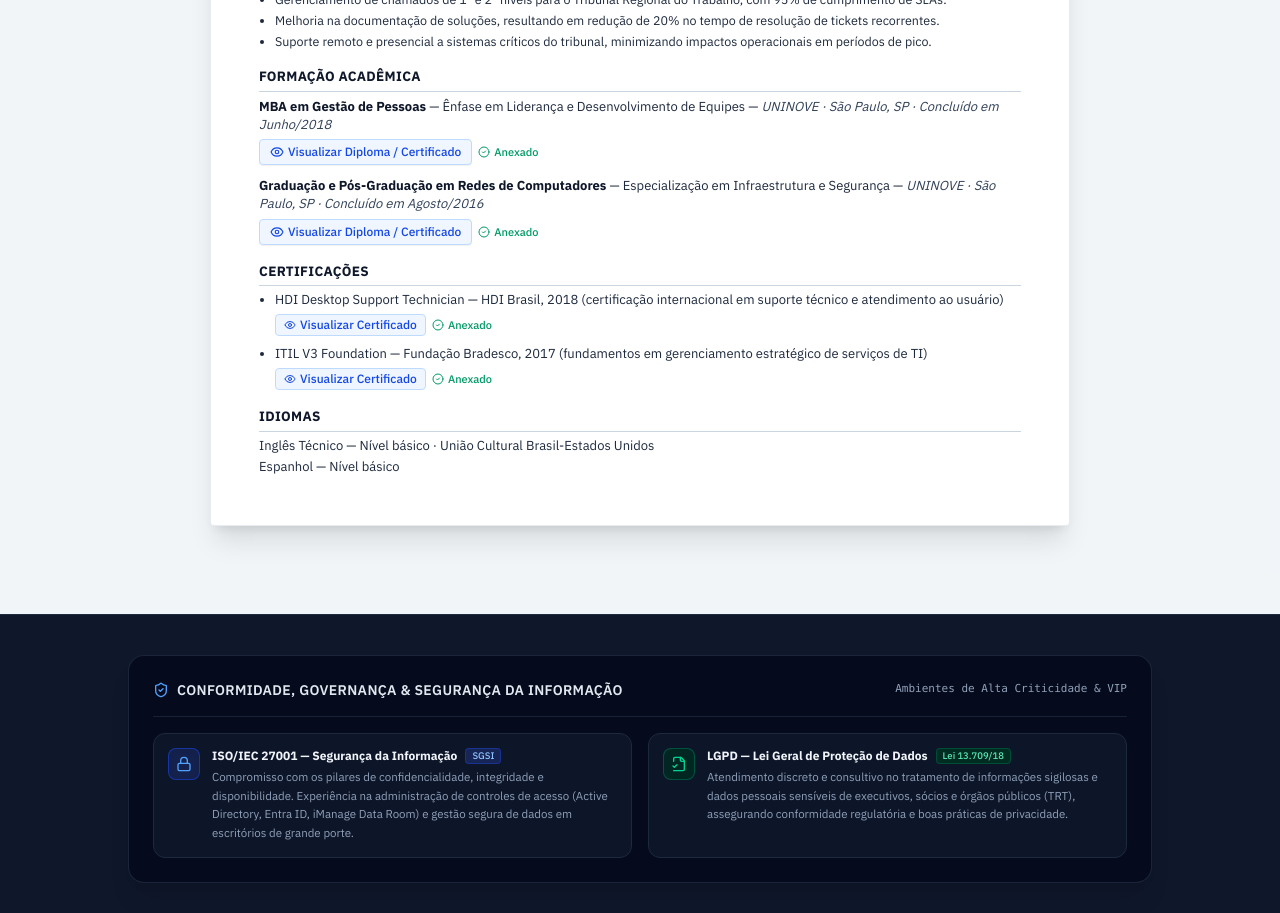
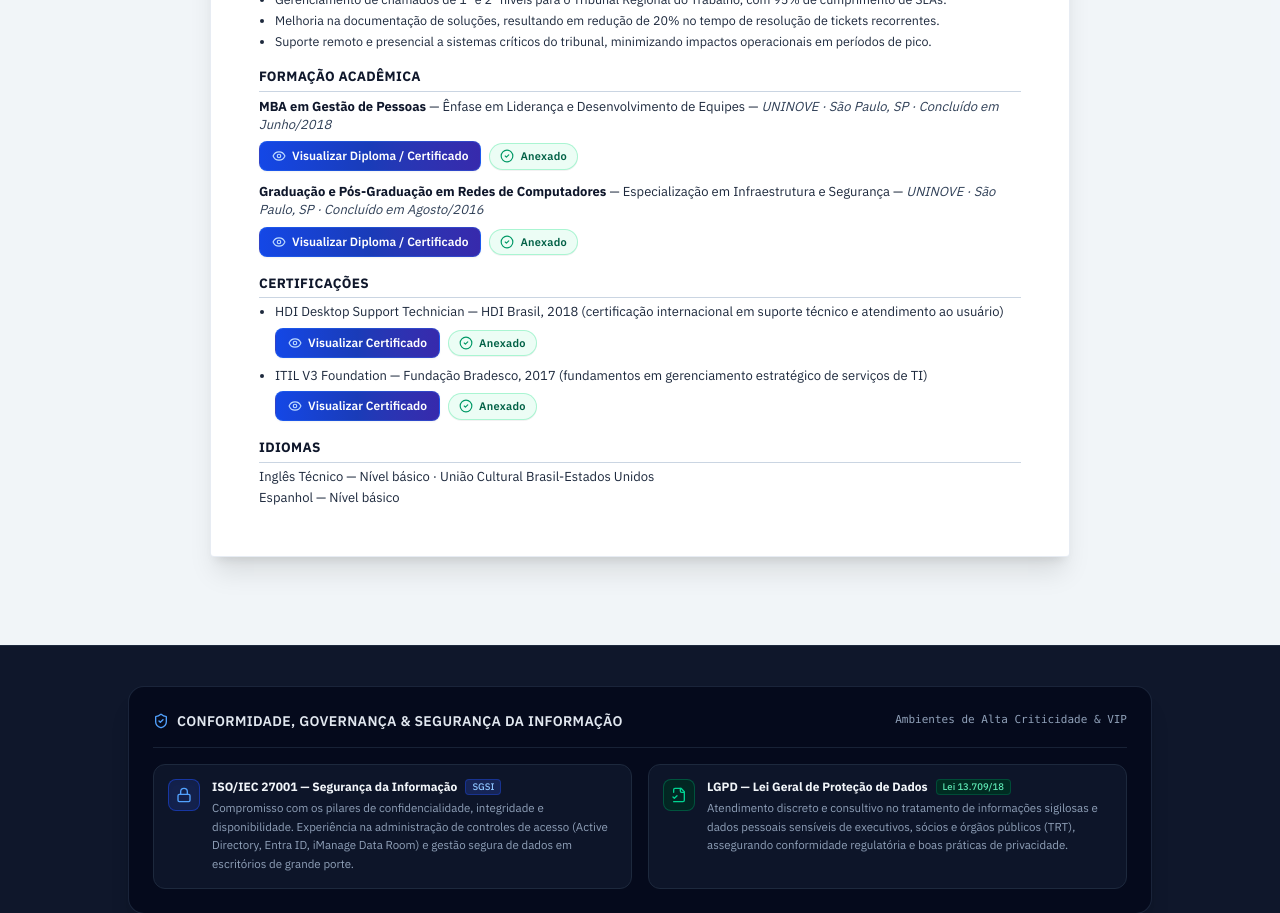
Before and after one commit to FabioOkis/CV-Fabio-Gustavo-de-Minas, a React (Vite) app: page / in a window 1280 px wide. Shown: the part 1460-2373 px from the top of the page. Built offline with nearby package versions, Linux system fonts and the light colour scheme.

Commit message:
style: visual premium para os botoes de anexos no curriculo

```diff
--- a/src/components/CurriculumLanding.tsx
+++ b/src/components/CurriculumLanding.tsx
@@ -298,15 +298,15 @@ export const CurriculumLanding: React.FC<CurriculumLandingProps> = ({
             </p>
 
             {/* Attachment Actions (hidden in print) */}
-            <div className="no-print flex items-center gap-2 pt-0.5">
+            <div className="no-print flex items-center gap-2 pt-1">
               {attachments['mba'] ? (
-                <div className="inline-flex items-center gap-1.5 flex-wrap">
+                <div className="inline-flex items-center gap-2 flex-wrap">
                   <button
                     type="button"
                     onClick={() => onOpenView(attachments['mba'])}
-                    className="inline-flex items-center gap-1 px-2.5 py-1 rounded bg-blue-50 hover:bg-blue-100 text-blue-700 border border-blue-200 text-xs font-medium transition-colors shadow-2xs cursor-pointer"
+                    className="inline-flex items-center gap-1.5 px-3 py-1.5 rounded-lg bg-gradient-to-r from-blue-700 via-blue-800 to-indigo-800 hover:from-blue-600 hover:via-blue-700 hover:to-indigo-700 text-white text-xs font-semibold shadow-xs hover:shadow-md hover:shadow-blue-700/25 border border-blue-500/30 transition-all duration-200 cursor-pointer active:scale-95 group"
                   >
-                    <Eye className="w-3.5 h-3.5" />
+                    <Eye className="w-3.5 h-3.5 text-blue-200 group-hover:scale-110 transition-transform" />
                     <span>Visualizar Diploma / Certificado</span>
                   </button>
                   {isAdmin && (
@@ -319,15 +319,16 @@ export const CurriculumLanding: React.FC<CurriculumLandingProps> = ({
                           'diploma'
                         )
                       }
-                      className="inline-flex items-center gap-1 px-2 py-1 rounded bg-slate-100 hover:bg-slate-200 text-slate-600 text-xs font-medium transition-colors cursor-pointer"
+                      className="inline-flex items-center gap-1.5 px-2.5 py-1.5 rounded-lg bg-white hover:bg-slate-50 text-slate-700 hover:text-slate-900 border border-slate-300 hover:border-slate-400 text-xs font-medium shadow-2xs transition-all cursor-pointer active:scale-95"
                       title="Substituir por outro arquivo"
                     >
-                      <Upload className="w-3 h-3" />
+                      <Upload className="w-3.5 h-3.5 text-slate-500" />
                       <span>Substituir</span>
                     </button>
                   )}
-                  <span className="inline-flex items-center gap-1 text-[11px] text-emerald-600 font-medium">
-                    <CheckCircle2 className="w-3 h-3" /> Anexado
+                  <span className="inline-flex items-center gap-1.5 px-2.5 py-1 rounded-full bg-emerald-50 border border-emerald-200/90 text-emerald-800 text-[11px] font-semibold tracking-wide shadow-2xs">
+                    <CheckCircle2 className="w-3.5 h-3.5 text-emerald-600" />
+                    <span>Anexado</span>
                   </span>
                 </div>
               ) : isAdmin ? (
@@ -340,7 +341,7 @@ export const CurriculumLanding: React.FC<CurriculumLandingProps> = ({
                       'diploma'
                     )
                   }
-                  className="inline-flex items-center gap-1.5 px-3 py-1 rounded-md bg-slate-100 hover:bg-blue-50 text-slate-700 hover:text-blue-700 border border-slate-300 hover:border-blue-300 text-xs font-medium transition-colors cursor-pointer"
+                  className="inline-flex items-center gap-1.5 px-3 py-1.5 rounded-lg bg-blue-50/80 hover:bg-blue-100 text-blue-700 border border-dashed border-blue-300 hover:border-blue-400 text-xs font-semibold transition-all cursor-pointer active:scale-95"
                 >
                   <Paperclip className="w-3.5 h-3.5 text-blue-600" />
                   <span>Anexar Diploma (PDF ou Imagem)</span>
@@ -357,15 +358,15 @@ export const CurriculumLanding: React.FC<CurriculumLandingProps> = ({
             </p>
 
             {/* Attachment Actions (hidden in print) */}
-            <div className="no-print flex items-center gap-2 pt-0.5">
+            <div className="no-print flex items-center gap-2 pt-1">
               {attachments['redes'] ? (
-                <div className="inline-flex items-center gap-1.5 flex-wrap">
+                <div className="inline-flex items-center gap-2 flex-wrap">
                   <button
                     type="button"
                     onClick={() => onOpenView(attachments['redes'])}
-                    className="inline-flex items-center gap-1 px-2.5 py-1 rounded bg-blue-50 hover:bg-blue-100 text-blue-700 border border-blue-200 text-xs font-medium transition-colors shadow-2xs cursor-pointer"
+                    className="inline-flex items-center gap-1.5 px-3 py-1.5 rounded-lg bg-gradient-to-r from-blue-700 via-blue-800 to-indigo-800 hover:from-blue-600 hover:via-blue-700 hover:to-indigo-700 text-white text-xs font-semibold shadow-xs hover:shadow-md hover:shadow-blue-700/25 border border-blue-500/30 transition-all duration-200 cursor-pointer active:scale-95 group"
                   >
-                    <Eye className="w-3.5 h-3.5" />
+                    <Eye className="w-3.5 h-3.5 text-blue-200 group-hover:scale-110 transition-transform" />
                     <span>Visualizar Diploma / Certificado</span>
                   </button>
                   {isAdmin && (
@@ -378,15 +379,16 @@ export const CurriculumLanding: React.FC<CurriculumLandingProps> = ({
                           'diploma'
                         )
                       }
-                      className="inline-flex items-center gap-1 px-2 py-1 rounded bg-slate-100 hover:bg-slate-200 text-slate-600 text-xs font-medium transition-colors cursor-pointer"
+                      className="inline-flex items-center gap-1.5 px-2.5 py-1.5 rounded-lg bg-white hover:bg-slate-50 text-slate-700 hover:text-slate-900 border border-slate-300 hover:border-slate-400 text-xs font-medium shadow-2xs transition-all cursor-pointer active:scale-95"
                       title="Substituir por outro arquivo"
                     >
-                      <Upload className="w-3 h-3" />
+                      <Upload className="w-3.5 h-3.5 text-slate-500" />
                       <span>Substituir</span>
                     </button>
                   )}
-                  <span className="inline-flex items-center gap-1 text-[11px] text-emerald-600 font-medium">
-                    <CheckCircle2 className="w-3 h-3" /> Anexado
+                  <span className="inline-flex items-center gap-1.5 px-2.5 py-1 rounded-full bg-emerald-50 border border-emerald-200/90 text-emerald-800 text-[11px] font-semibold tracking-wide shadow-2xs">
+                    <CheckCircle2 className="w-3.5 h-3.5 text-emerald-600" />
+                    <span>Anexado</span>
                   </span>
                 </div>
               ) : isAdmin ? (
@@ -399,7 +401,7 @@ export const CurriculumLanding: React.FC<CurriculumLandingProps> = ({
                       'diploma'
                     )
                   }
-                  className="inline-flex items-center gap-1.5 px-3 py-1 rounded-md bg-slate-100 hover:bg-blue-50 text-slate-700 hover:text-blue-700 border border-slate-300 hover:border-blue-300 text-xs font-medium transition-colors cursor-pointer"
+                  className="inline-flex items-center gap-1.5 px-3 py-1.5 rounded-lg bg-blue-50/80 hover:bg-blue-100 text-blue-700 border border-dashed border-blue-300 hover:border-blue-400 text-xs font-semibold transition-all cursor-pointer active:scale-95"
                 >
                   <Paperclip className="w-3.5 h-3.5 text-blue-600" />
                   <span>Anexar Diploma (PDF ou Imagem)</span>
@@ -426,7 +428,7 @@ export const CurriculumLanding: React.FC<CurriculumLandingProps> = ({
                   'certificacao'
                 )
               }
-              className="no-print inline-flex items-center gap-1 text-xs font-medium text-blue-700 hover:text-blue-900 hover:underline cursor-pointer"
+              className="no-print inline-flex items-center gap-1.5 px-2.5 py-1 rounded-lg bg-blue-50 hover:bg-blue-100 text-blue-700 border border-blue-200 text-xs font-semibold shadow-2xs transition-all cursor-pointer active:scale-95"
             >
               <Paperclip className="w-3.5 h-3.5" />
               <span>+ Anexar Outro Certificado</span>
@@ -441,15 +443,15 @@ export const CurriculumLanding: React.FC<CurriculumLandingProps> = ({
             <span>
               HDI Desktop Support Technician — HDI Brasil, 2018 (certificação internacional em suporte técnico e atendimento ao usuário)
             </span>
-            <div className="no-print mt-1">
+            <div className="no-print mt-1.5">
               {attachments['hdi'] ? (
-                <div className="inline-flex items-center gap-1.5 flex-wrap">
+                <div className="inline-flex items-center gap-2 flex-wrap">
                   <button
                     type="button"
                     onClick={() => onOpenView(attachments['hdi'])}
-                    className="inline-flex items-center gap-1 px-2 py-0.5 rounded bg-blue-50 hover:bg-blue-100 text-blue-700 border border-blue-200 text-xs font-medium cursor-pointer"
+                    className="inline-flex items-center gap-1.5 px-3 py-1.5 rounded-lg bg-gradient-to-r from-blue-700 via-blue-800 to-indigo-800 hover:from-blue-600 hover:via-blue-700 hover:to-indigo-700 text-white text-xs font-semibold shadow-xs hover:shadow-md hover:shadow-blue-700/25 border border-blue-500/30 transition-all duration-200 cursor-pointer active:scale-95 group"
                   >
-                    <Eye className="w-3 h-3" />
+                    <Eye className="w-3.5 h-3.5 text-blue-200 group-hover:scale-110 transition-transform" />
                     <span>Visualizar Certificado</span>
                   </button>
                   {isAdmin && (
@@ -462,14 +464,15 @@ export const CurriculumLanding: React.FC<CurriculumLandingProps> = ({
                           'certificacao'
                         )
                       }
-                      className="inline-flex items-center gap-1 px-2 py-0.5 rounded bg-slate-100 hover:bg-slate-200 text-slate-600 text-xs font-medium cursor-pointer"
+                      className="inline-flex items-center gap-1.5 px-2.5 py-1.5 rounded-lg bg-white hover:bg-slate-50 text-slate-700 hover:text-slate-900 border border-slate-300 hover:border-slate-400 text-xs font-medium shadow-2xs transition-all cursor-pointer active:scale-95"
                     >
-                      <Upload className="w-3 h-3" />
+                      <Upload className="w-3.5 h-3.5 text-slate-500" />
                       <span>Substituir</span>
                     </button>
                   )}
-                  <span className="inline-flex items-center gap-1 text-[11px] text-emerald-600 font-medium">
-                    <CheckCircle2 className="w-3 h-3" /> Anexado
+                  <span className="inline-flex items-center gap-1.5 px-2.5 py-1 rounded-full bg-emerald-50 border border-emerald-200/90 text-emerald-800 text-[11px] font-semibold tracking-wide shadow-2xs">
+                    <CheckCircle2 className="w-3.5 h-3.5 text-emerald-600" />
+                    <span>Anexado</span>
                   </span>
                 </div>
               ) : isAdmin ? (
@@ -482,9 +485,9 @@ export const CurriculumLanding: React.FC<CurriculumLandingProps> = ({
                       'certificacao'
                     )
                   }
-                  className="inline-flex items-center gap-1 px-2.5 py-0.5 rounded bg-slate-100 hover:bg-blue-50 text-slate-700 hover:text-blue-700 border border-slate-300 text-xs font-medium cursor-pointer"
+                  className="inline-flex items-center gap-1.5 px-3 py-1.5 rounded-lg bg-blue-50/80 hover:bg-blue-100 text-blue-700 border border-dashed border-blue-300 hover:border-blue-400 text-xs font-semibold transition-all cursor-pointer active:scale-95"
                 >
-                  <Paperclip className="w-3 h-3 text-blue-600" />
+                  <Paperclip className="w-3.5 h-3.5 text-blue-600" />
                   <span>Anexar Certificado HDI (PDF ou Imagem)</span>
                 </button>
               ) : null}
@@ -496,15 +499,15 @@ export const CurriculumLanding: React.FC<CurriculumLandingProps> = ({
             <span>
               ITIL V3 Foundation — Fundação Bradesco, 2017 (fundamentos em gerenciamento estratégico de serviços de TI)
             </span>
-            <div className="no-print mt-1">
+            <div className="no-print mt-1.5">
               {attachments['itil'] ? (
-                <div className="inline-flex items-center gap-1.5 flex-wrap">
+                <div className="inline-flex items-center gap-2 flex-wrap">
                   <button
                     type="button"
                     onClick={() => onOpenView(attachments['itil'])}
-                    className="inline-flex items-center gap-1 px-2 py-0.5 rounded bg-blue-50 hover:bg-blue-100 text-blue-700 border border-blue-200 text-xs font-medium cursor-pointer"
+                    className="inline-flex items-center gap-1.5 px-3 py-1.5 rounded-lg bg-gradient-to-r from-blue-700 via-blue-800 to-indigo-800 hover:from-blue-600 hover:via-blue-700 hover:to-indigo-700 text-white text-xs font-semibold shadow-xs hover:shadow-md hover:shadow-blue-700/25 border border-blue-500/30 transition-all duration-200 cursor-pointer active:scale-95 group"
                   >
-                    <Eye className="w-3 h-3" />
+                    <Eye className="w-3.5 h-3.5 text-blue-200 group-hover:scale-110 transition-transform" />
                     <span>Visualizar Certificado</span>
                   </button>
                   {isAdmin && (
@@ -517,14 +520,15 @@ export const CurriculumLanding: React.FC<CurriculumLandingProps> = ({
                           'certificacao'
                         )
                       }
-                      className="inline-flex items-center gap-1 px-2 py-0.5 rounded bg-slate-100 hover:bg-slate-200 text-slate-600 text-xs font-medium cursor-pointer"
+                      className="inline-flex items-center gap-1.5 px-2.5 py-1.5 rounded-lg bg-white hover:bg-slate-50 text-slate-700 hover:text-slate-900 border border-slate-300 hover:border-slate-400 text-xs font-medium shadow-2xs transition-all cursor-pointer active:scale-95"
                     >
-                      <Upload className="w-3 h-3" />
+                      <Upload className="w-3.5 h-3.5 text-slate-500" />
                       <span>Substituir</span>
                     </button>
                   )}
-                  <span className="inline-flex items-center gap-1 text-[11px] text-emerald-600 font-medium">
-                    <CheckCircle2 className="w-3 h-3" /> Anexado
+                  <span className="inline-flex items-center gap-1.5 px-2.5 py-1 rounded-full bg-emerald-50 border border-emerald-200/90 text-emerald-800 text-[11px] font-semibold tracking-wide shadow-2xs">
+                    <CheckCircle2 className="w-3.5 h-3.5 text-emerald-600" />
+                    <span>Anexado</span>
                   </span>
                 </div>
               ) : isAdmin ? (
@@ -537,9 +541,9 @@ export const CurriculumLanding: React.FC<CurriculumLandingProps> = ({
                       'certificacao'
                     )
                   }
-                  className="inline-flex items-center gap-1 px-2.5 py-0.5 rounded bg-slate-100 hover:bg-blue-50 text-slate-700 hover:text-blue-700 border border-slate-300 text-xs font-medium cursor-pointer"
+                  className="inline-flex items-center gap-1.5 px-3 py-1.5 rounded-lg bg-blue-50/80 hover:bg-blue-100 text-blue-700 border border-dashed border-blue-300 hover:border-blue-400 text-xs font-semibold transition-all cursor-pointer active:scale-95"
                 >
-                  <Paperclip className="w-3 h-3 text-blue-600" />
+                  <Paperclip className="w-3.5 h-3.5 text-blue-600" />
                   <span>Anexar Certificado ITIL V3 (PDF ou Imagem)</span>
                 </button>
               ) : null}
@@ -552,17 +556,18 @@ export const CurriculumLanding: React.FC<CurriculumLandingProps> = ({
             .map((item) => (
               <li key={item.id} className="list-disc list-outside ml-4 leading-normal">
                 <span>{item.targetTitle}</span>
-                <div className="no-print mt-1 inline-flex items-center gap-1.5 flex-wrap">
+                <div className="no-print mt-1.5 inline-flex items-center gap-2 flex-wrap">
                   <button
                     type="button"
                     onClick={() => onOpenView(item)}
-                    className="inline-flex items-center gap-1 px-2 py-0.5 rounded bg-blue-50 hover:bg-blue-100 text-blue-700 border border-blue-200 text-xs font-medium cursor-pointer"
+                    className="inline-flex items-center gap-1.5 px-3 py-1.5 rounded-lg bg-gradient-to-r from-blue-700 via-blue-800 to-indigo-800 hover:from-blue-600 hover:via-blue-700 hover:to-indigo-700 text-white text-xs font-semibold shadow-xs hover:shadow-md hover:shadow-blue-700/25 border border-blue-500/30 transition-all duration-200 cursor-pointer active:scale-95 group"
                   >
-                    <Eye className="w-3 h-3" />
+                    <Eye className="w-3.5 h-3.5 text-blue-200 group-hover:scale-110 transition-transform" />
                     <span>Visualizar ({item.fileName})</span>
                   </button>
-                  <span className="inline-flex items-center gap-1 text-[11px] text-emerald-600 font-medium">
-                    <CheckCircle2 className="w-3 h-3" /> Anexado
+                  <span className="inline-flex items-center gap-1.5 px-2.5 py-1 rounded-full bg-emerald-50 border border-emerald-200/90 text-emerald-800 text-[11px] font-semibold tracking-wide shadow-2xs">
+                    <CheckCircle2 className="w-3.5 h-3.5 text-emerald-600" />
+                    <span>Anexado</span>
                   </span>
                 </div>
               </li>
```
